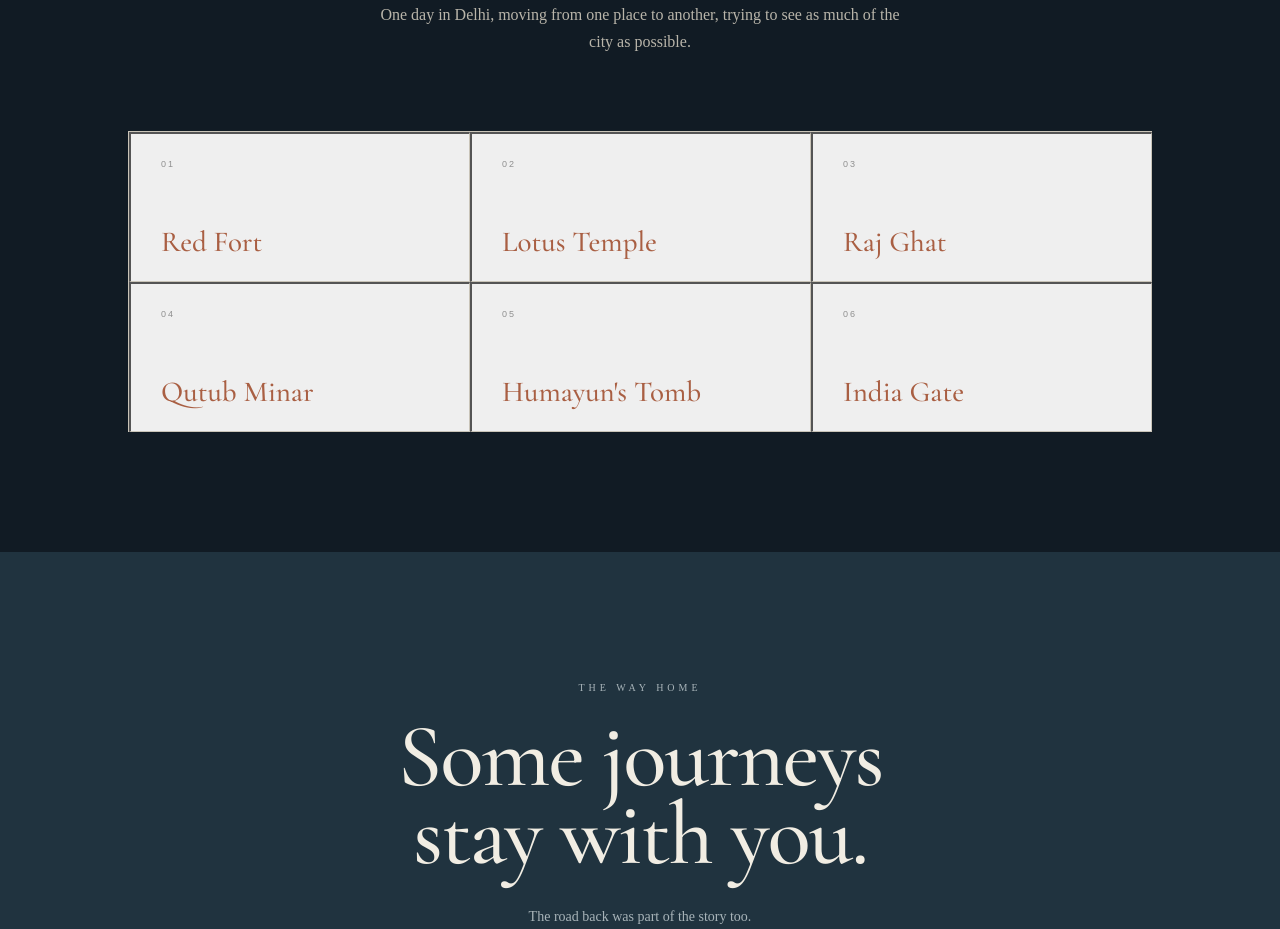
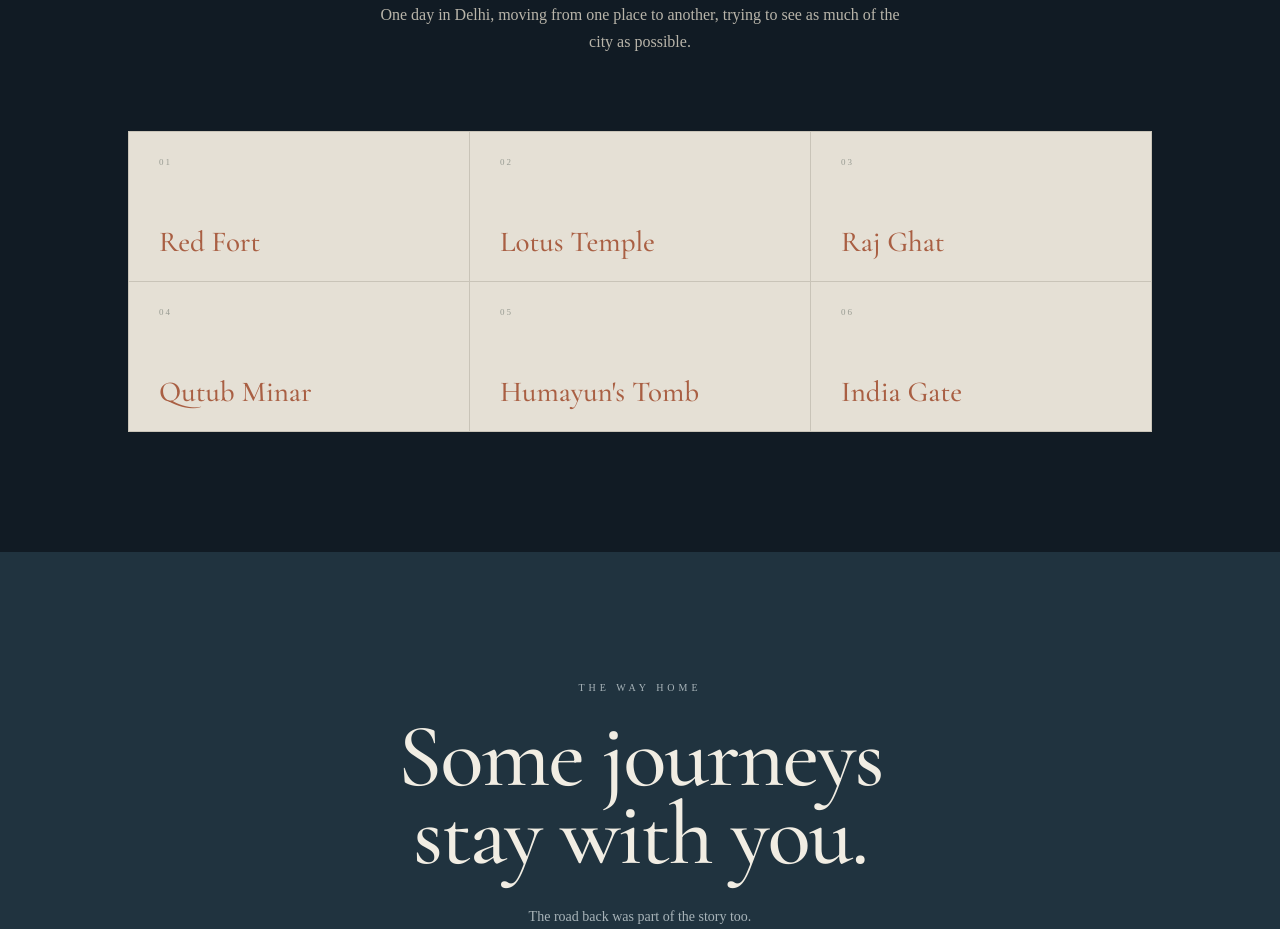
Before and after one commit to Harshhh1706/Himalaya-Journey, a React (Vite) app: page / in a window 1280 px wide. Shown: the part 4960-5889 px from the top of the page. Built offline with nearby package versions, Linux system fonts and the light colour scheme.

Commit message:
Added Delhi section colors

```diff
--- a/src/styles/delhi.css
+++ b/src/styles/delhi.css
@@ -77,6 +77,7 @@
 
   padding: 25px 30px;
 
+  border: none;
   border-right: 1px solid #c9c4b8;
   border-bottom: 1px solid #c9c4b8;
 
@@ -89,12 +90,21 @@
 
   cursor: pointer;
 
+  background: #E5E0D5 !important;
+
+  color: #26352F !important;
+
+  appearance: none;
+  -webkit-appearance: none;
+
+  font-family: inherit;
+  text-align: left;
+
   transition:
     background 0.4s ease,
     color 0.4s ease,
     padding-left 0.4s ease;
 }
-
 
 /* =========================
    NUMBER
@@ -157,8 +167,7 @@
 ========================= */
 
 .delhi-place:hover {
-  background: #ded8ca;
-
+  background: #D4CEC1 !important;
   padding-left: 38px;
 }
 
```
